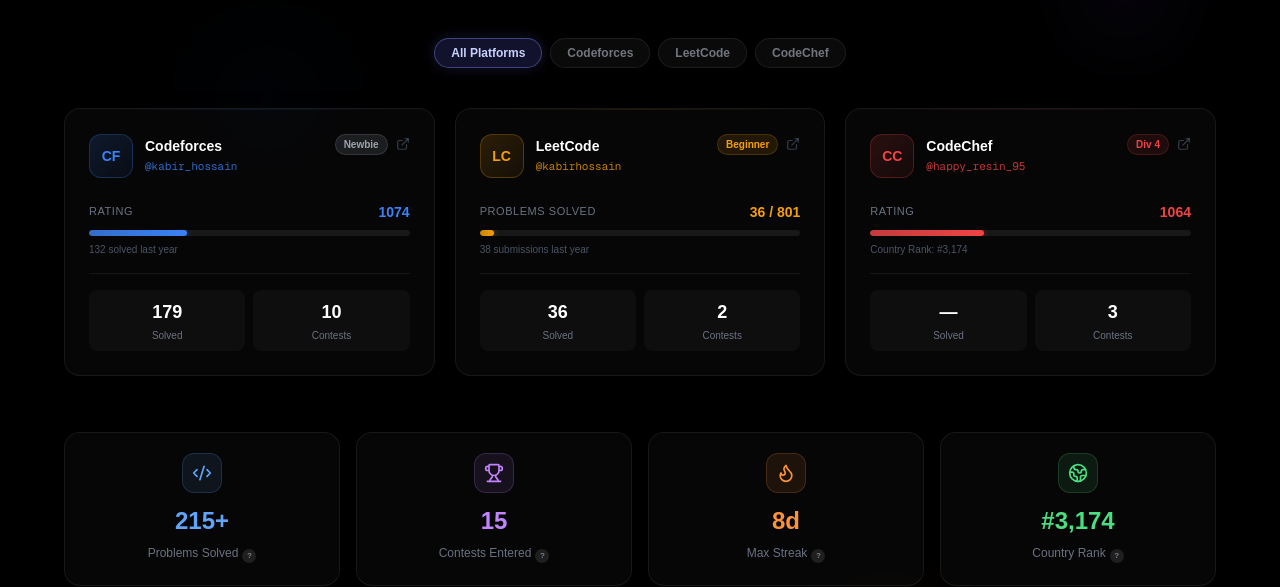
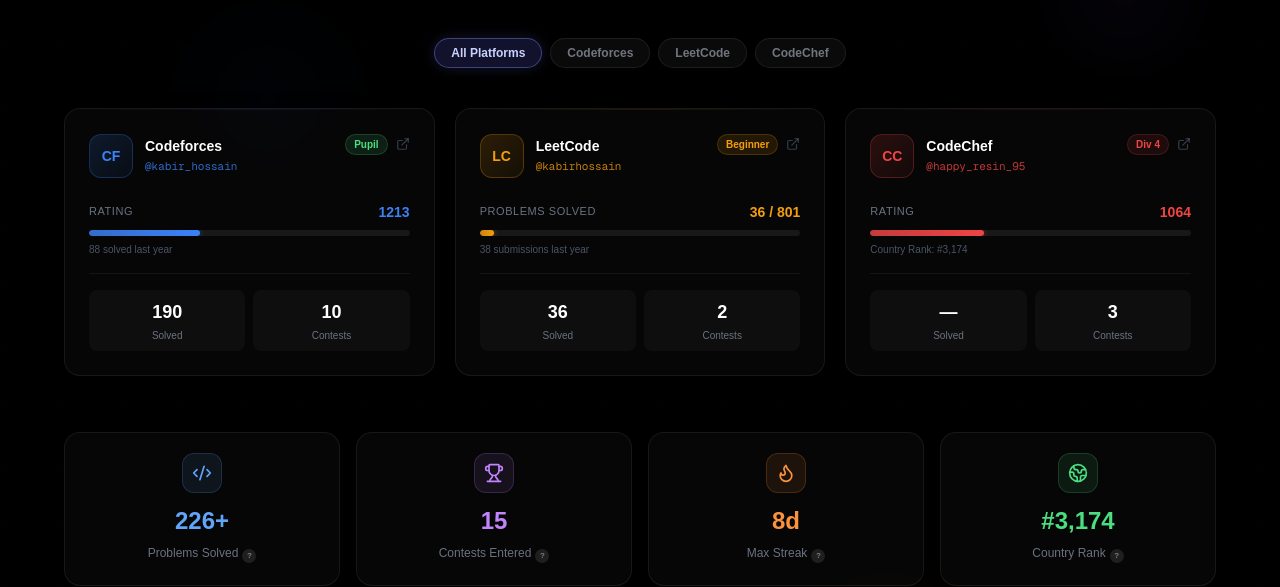
Before and after one commit to nerobkabir/Portfolio, a Next.js app: page / in a window 1280 px wide. Shown: the part 3780-4367 px from the top of the page. Built offline with nearby package versions, Linux system fonts and the light colour scheme.

Commit message:
cp status update

```diff
--- a/app/components/CPStatus.tsx
+++ b/app/components/CPStatus.tsx
@@ -11,14 +11,14 @@
     link: "https://codeforces.com/profile/kabir_hossain",
     accent: "#3b82f6",
     accentDim: "rgba(59,130,246,0.12)",
-    badge: "Newbie",
-    badgeColor: "rgba(156,163,175,0.15)",
-    badgeText: "#9ca3af",
-    rating: 1074,
+    badge: "Pupil",                          // Newbie → Pupil
+    badgeColor: "rgba(74,222,128,0.12)",      // gray → green
+    badgeText: "#4ade80",                     // gray → green
+    rating: 1213,                             // 1074 → 1213
     maxRating: 3500,
-    solved: 179,
+    solved: 190,                              // 179 → 190
     contests: 10,
-    extra: "132 solved last year",
+    extra: "88 solved last year",             // 132 → 88
     logoChar: "CF",
   },
   {
@@ -58,7 +58,7 @@
 ];
 
 const overallStats = [
-  { label: "Problems Solved",  value: 215, suffix: "+", icon: Code2,    color: "#60a5fa", tip: "Across all platforms"         },
+  { label: "Problems Solved",  value: 226, suffix: "+", icon: Code2,    color: "#60a5fa", tip: "Across all platforms"         },
   { label: "Contests Entered", value: 15,  suffix: "",  icon: Trophy,   color: "#c084fc", tip: "CF + LC + CC combined"         },
   { label: "Max Streak",       value: 8,   suffix: "d", icon: Flame,    color: "#fb923c", tip: "Consecutive days of activity"  },
   { label: "Country Rank",     value: 3174,suffix: "",  prefix: "#", icon: Globe2, color: "#4ade80", tip: "CodeChef Bangladesh rank" },
--- a/package.json
+++ b/package.json
@@ -13,6 +13,7 @@
     "framer-motion": "^12.23.26",
     "lucide-react": "^0.562.0",
     "next": "16.1.1",
+    "next-themes": "^0.4.6",
     "react": "19.2.3",
     "react-dom": "19.2.3"
   },
--- /dev/null
+++ b/tailwind.config.js
@@ -0,0 +1,12 @@
+module.exports = {
+  darkMode: "class",
+  content: [
+    "./pages/**/*.{js,ts,jsx,tsx,mdx}",
+    "./components/**/*.{js,ts,jsx,tsx,mdx}",
+    "./app/**/*.{js,ts,jsx,tsx,mdx}",
+  ],
+  theme: {
+    extend: {},
+  },
+  plugins: [],
+};
```
Also changed, not shown: 1 other file (tests, documents, lock files or other folders).
